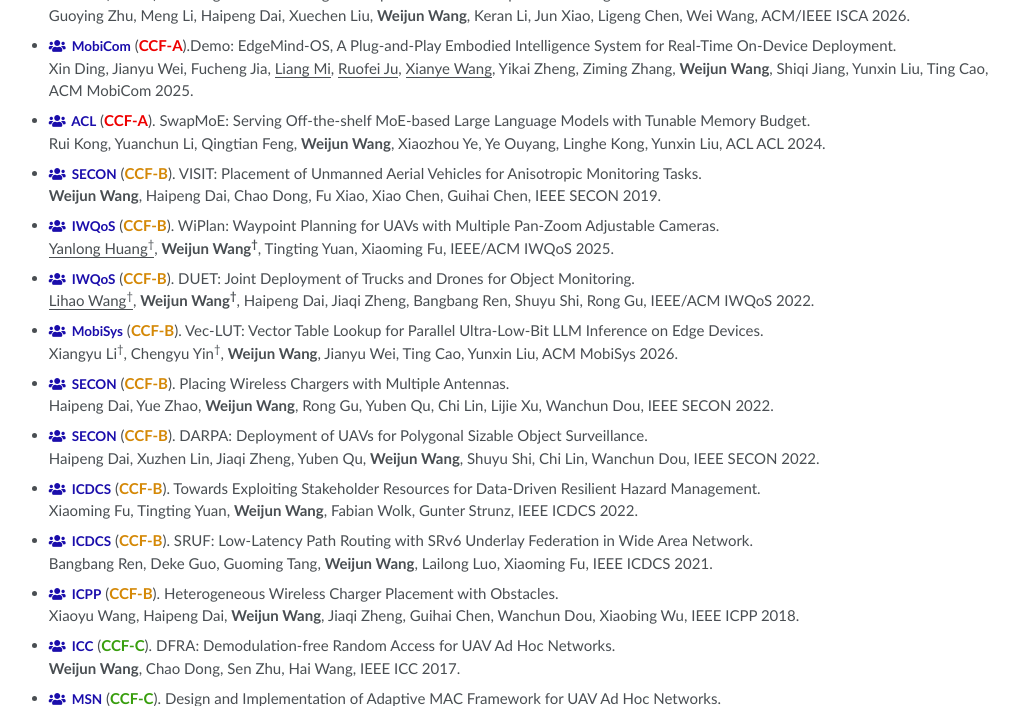
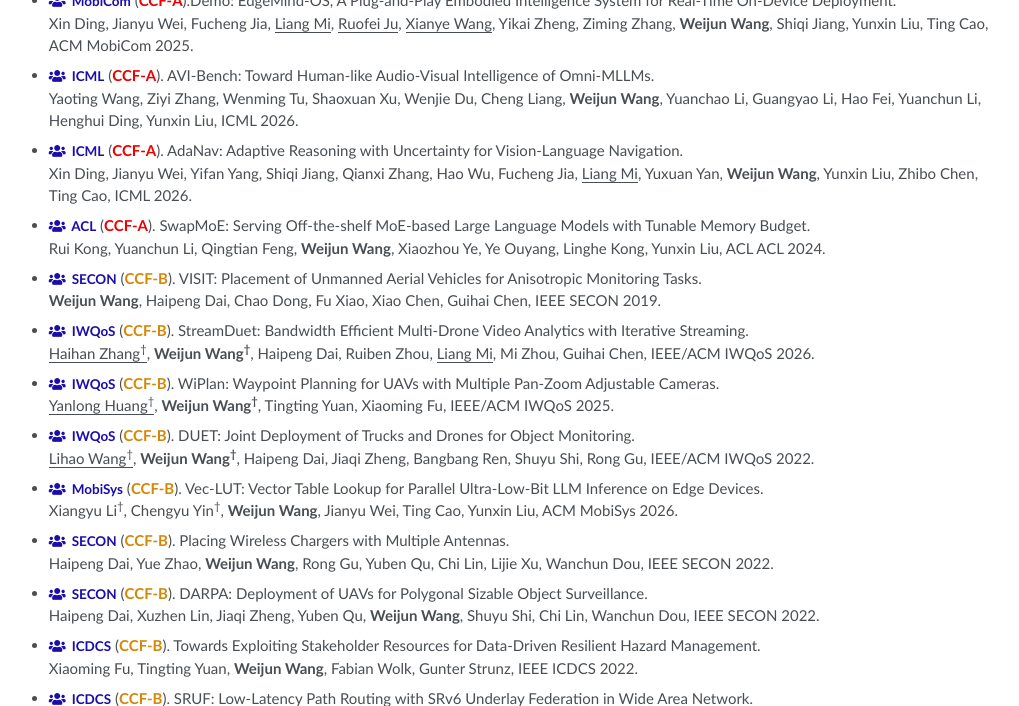
Before and after one commit to WeijunAlexWang/WeijunALexWang.github.io, a Jekyll site: the page built from _pages/about.md, in a window 1280 px wide and 900 px high, scrolled down 2921 px, cut to the strip 194-900 px from the top of the window. Shown: the whole strip, without its empty margins (261-1280 px from the left). Built offline with Jekyll 4.4.1, drawn with Linux system fonts in a browser that asks for light colours; some of the changed text lies outside the part shown.

Commit message:
Add 2026 paper acceptances

```diff
--- a/_pages/includes/news.md
+++ b/_pages/includes/news.md
@@ -1,4 +1,5 @@
 # 🔥 News
+- *05/2026*, Three papers were accepted: AVI-Bench and AdaNav to ICML'26, and StreamDuet to IWQoS'26. Congratulations to all collaborators!
 - *03/2026*, Our MoE edge inference optimization system SMoE was accepted by ISCA'26. Congratulations to Guoying!
 - *02/2026*, Vec-LUT was accepted by MobiSys'26. Congratulations to [Xiangyu](https://xxxxyu.github.io/academic/)!
 - *01/2026*, CompViT was accepted by Springer IJCV. This is our first attempt to explore video analytics in the compressed domain.
--- a/_pages/includes/publications.md
+++ b/_pages/includes/publications.md
@@ -22,11 +22,6 @@
 
 - <a href="http://arxiv.org/abs/2602.09725"><span class="badge"><i class="fas fa-file-alt"></i> arXiv 2026</span></a>. Efficient Remote Prefix Fetching with GPU-native Media ASICs.<br>
   <u>Liang Mi<sup>†</sup></u>, **Weijun Wang<sup>†</sup>**, Jinghan Chen, Ting Cao, Haipeng Dai, Yunxin Liu.<br>
-
-
-
-- <a href="https://arxiv.org/abs/2509.24387"><span class="badge"><i class="fas fa-file-alt"></i> arXiv 2025</span></a>. AdaNav: Adaptive Reasoning with Uncertainty for Vision-Language Navigation.<br>
-  Xin Ding, Jianyu Wei, Yifan Yang, Shiqi Jiang, Qianxi Zhang, Hao Wu, Fucheng Jia, <u>Liang Mi</u>, Yuxuan Yan, **Weijun Wang**, Yunxin Liu, Zhibo Chen, Ting Cao.<br>
 
 
 
@@ -160,6 +155,14 @@
   Xin Ding, Jianyu Wei, Fucheng Jia, <u>Liang Mi</u>, <u>Ruofei Ju</u>, <u>Xianye Wang</u>, Yikai Zheng, Ziming Zhang, **Weijun Wang**, Shiqi Jiang, Yunxin Liu, Ting Cao, ACM MobiCom 2025.<br>
 
 
+- <span class="badge"><i class="fas fa-users"></i> ICML</span> (<span class="ccf-a">CCF-A</span>). AVI-Bench: Toward Human-like Audio-Visual Intelligence of Omni-MLLMs.<br>
+  Yaoting Wang, Ziyi Zhang, Wenming Tu, Shaoxuan Xu, Wenjie Du, Cheng Liang, **Weijun Wang**, Yuanchao Li, Guangyao Li, Hao Fei, Yuanchun Li, Henghui Ding, Yunxin Liu, ICML 2026.<br>
+
+
+
+- <a href="https://arxiv.org/abs/2509.24387"><span class="badge"><i class="fas fa-users"></i> ICML</span></a> (<span class="ccf-a">CCF-A</span>). AdaNav: Adaptive Reasoning with Uncertainty for Vision-Language Navigation.<br>
+  Xin Ding, Jianyu Wei, Yifan Yang, Shiqi Jiang, Qianxi Zhang, Hao Wu, Fucheng Jia, <u>Liang Mi</u>, Yuxuan Yan, **Weijun Wang**, Yunxin Liu, Zhibo Chen, Ting Cao, ICML 2026.<br>
+
 
 - <a href="https://arxiv.org/pdf/2308.15030v4"><span class="badge"><i class="fas fa-users"></i> ACL</span></a> (<span class="ccf-a">CCF-A</span>). SwapMoE: Serving Off-the-shelf MoE-based Large Language Models with Tunable Memory Budget.<br>
   Rui Kong, Yuanchun Li, Qingtian Feng, **Weijun Wang**, Xiaozhou Ye, Ye Ouyang, Linghe Kong, Yunxin Liu, ACL ACL 2024.<br>
@@ -169,9 +172,14 @@
   **Weijun Wang**, Haipeng Dai, Chao Dong, Fu Xiao, Xiao Chen, Guihai Chen, IEEE SECON 2019.<br>
 
 
+- <span class="badge"><i class="fas fa-users"></i> IWQoS</span> (<span class="ccf-b">CCF-B</span>). StreamDuet: Bandwidth Efficient Multi-Drone Video Analytics with Iterative Streaming.<br>
+ <u>Haihan Zhang<sup>†</sup></u>, **Weijun Wang<sup>†</sup>**, Haipeng Dai, Ruiben Zhou, <u>Liang Mi</u>, Mi Zhou, Guihai Chen, IEEE/ACM IWQoS 2026.<br>
+
+
 
 - <span class="badge"><i class="fas fa-users"></i> IWQoS</span> (<span class="ccf-b">CCF-B</span>). WiPlan: Waypoint Planning for UAVs with Multiple Pan-Zoom Adjustable Cameras.<br>
   <u>Yanlong Huang<sup>†</sup></u>, **Weijun Wang<sup>†</sup>**, Tingting Yuan, Xiaoming Fu, IEEE/ACM IWQoS 2025.<br>
+
 
 
 
```
